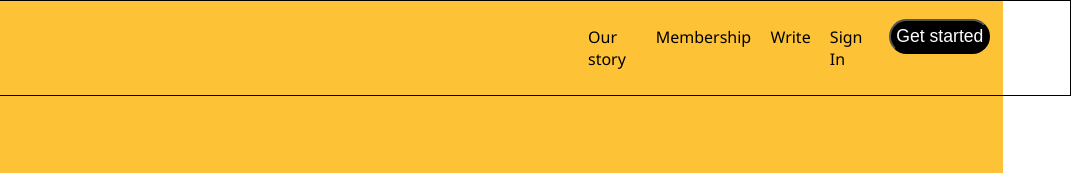
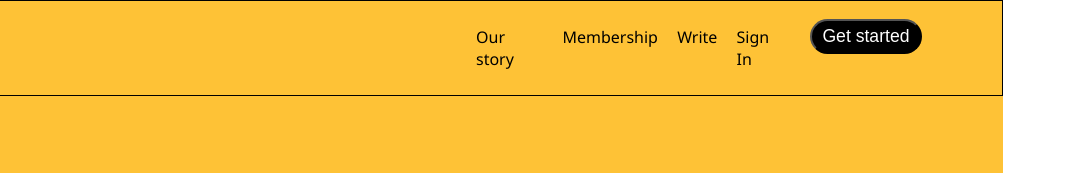
Before and after one commit to dantocome/media-pro, a plain HTML site: page index.html in a window 1280 px wide. Shown: the top 173 px of the page, 277-1348 px from the left, 1071 px wide, since content can reach past the window. Drawn offline with nearby package versions, Linux system fonts and the light colour scheme; a web font is replaced by a local one.

Commit message:
all added files

```diff
--- a/style/header.css
+++ b/style/header.css
@@ -47,7 +47,6 @@ nav{
 .wrap{
     display: flex;
     gap: 1.5em;
-    margin-left: 7em;
 
 
 
```
